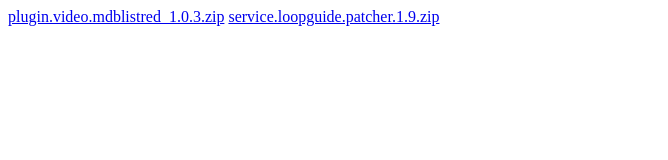
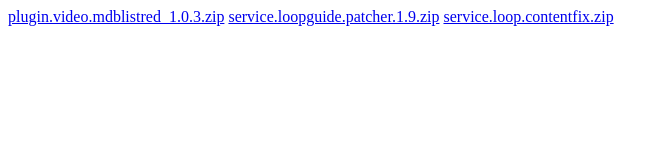
Before and after one commit to nearlybob/nearlybob.github.io, a plain HTML site: page archive/index.html in a window 1280 px wide. Shown: the whole page, without its empty margins (0-668 px from the left). Drawn offline with Linux system fonts and the light colour scheme.

Commit message:
added contentfix to archive

```diff
--- a/archive/index.html
+++ b/archive/index.html
@@ -1,3 +1,4 @@
 <!DOCTYPE html>
 <a href="plugin.video.mdblistred_1.0.3.zip">plugin.video.mdblistred_1.0.3.zip</a>
 <a href="service.loopguide.patcher.1.9.zip">service.loopguide.patcher.1.9.zip</a>
+<a href="service.loop.contentfix.zip">service.loop.contentfix.zip</a>
```
Also changed, not shown: 1 other file.
